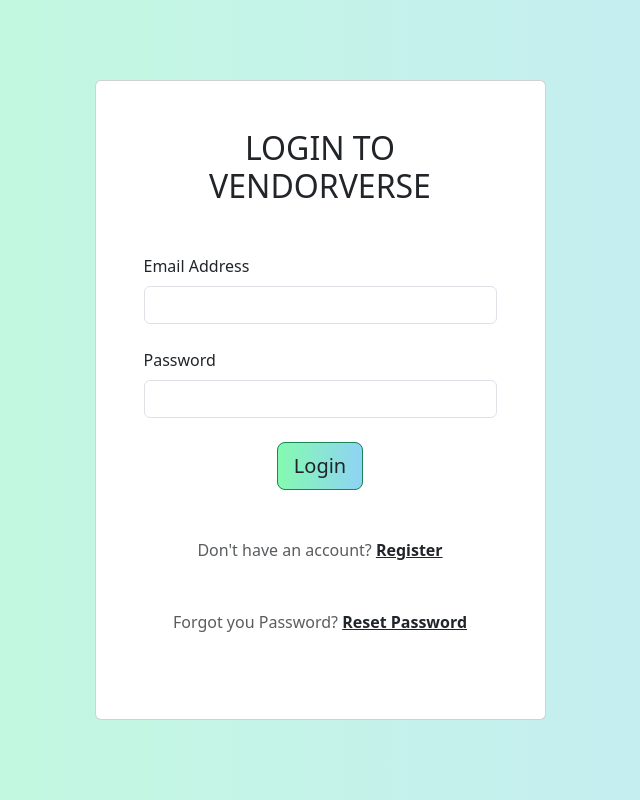
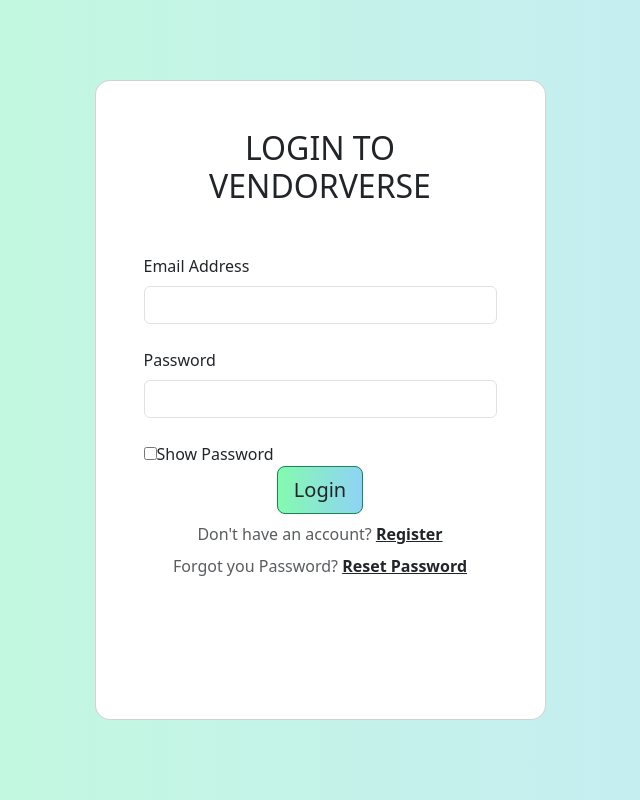
Before and after one commit to liamocc2003/VendorVerse, a Flask app: page /login in a window 1280 px wide. Shown: the whole page, without its empty margins (320-960 px from the left). Run offline with Flask 3, Linux system fonts and the light colour scheme.

Commit message:
Static Login Page Created

```diff
--- a/templates/login.html
+++ b/templates/login.html
@@ -1,7 +1,8 @@
 <!DOCTYPE html>
 <html>
 <head>
-    <meta charset="utf-8"/>
+    <meta charset="utf-8">
+    <meta name="viewport" content="width=device-width, height=device-height, initial-scale=1">
     <title>Login to VendorVerse!</title>
 
     <link rel="stylesheet" href="./static/style.css">
@@ -9,15 +10,28 @@
     <link rel='stylesheet' href='https://cdn.jsdelivr.net/npm/bootstrap@5.3.0-alpha3/dist/css/bootstrap.min.css'>
     <link rel='stylesheet' href='https://cdnjs.cloudflare.com/ajax/libs/font-awesome/5.15.4/css/all.min.css'>
 
+    <script>
+      function showPassword() {
+          var password_field = document.getElementById("Password");
+          //Show password as text
+          if (password_field.type === "password") {
+              password_field.type = "text";
+          }
+          //Hide Password again
+          else {
+              password_field.type = "password";
+        }
+      }
+  </script>
 </head>
 
 <body>
   <section class="vh-100">
     <div class="mask d-flex align-items-center h-100 gradient-custom-3">
-      <div class="container vh-80">
+      <div class="container">
         <div class="row d-flex justify-content-center align-items-center h-100">
           <div class="col-xs-12 col-sm-12 col-md-10 col-lg-6 col-xl-5">
-            <div class="card" style="height: 80vh;" style="border-radius: 15px;">
+            <div class="card" style="border-radius: 15px; min-height: 80vh;">
               <div class="card-body p-5">
               <h2 class="text-uppercase text-center mb-5">Login to VendorVerse</h2>
 
@@ -25,23 +39,27 @@
 
                 <div data-mdb-input-init class="form-outline mb-4">
                   <label class="form-label" for="Email">Email Address</label>
-                  <input type="email" id="Email" class="form-control form-control-md" />
+                  <input type="email" id="Email" class="form-control form-control-md">
                 </div>
 
                 <div data-mdb-input-init class="form-outline mb-4">
                   <label class="form-label" for="Password">Password</label>
-                  <input type="password" id="Password" class="form-control form-control-md" />
+                  <input type="password" id="Password" class="form-control form-control-md">
                 </div>
+
+                <!-- An element to toggle between password visibility -->
+               <input type="checkbox" onclick="showPassword()">Show Password
+
 
                 <div class="d-flex justify-content-center">
                   <button  type="button" data-mdb-button-init
                     data-mdb-ripple-init class="btn btn-success btn-block btn-lg gradient-custom-4 text-body">Login</button>
                 </div>
 
-                <p class="text-center text-muted mt-5 mb-0">Don't have an account? <a href="register"
+                <p class="text-center text-muted mt-2 mb-0">Don't have an account? <a href="register"
                   class="fw-bold text-body">Register</a></p>
 
-                <p class="text-center text-muted mt-5 mb-0">Forgot you Password? <a href="#"
+                <p class="text-center text-muted mt-2 mb-0">Forgot you Password? <a href="#"
                     class="fw-bold text-body">Reset Password</a></p>
 
               </form>
```
